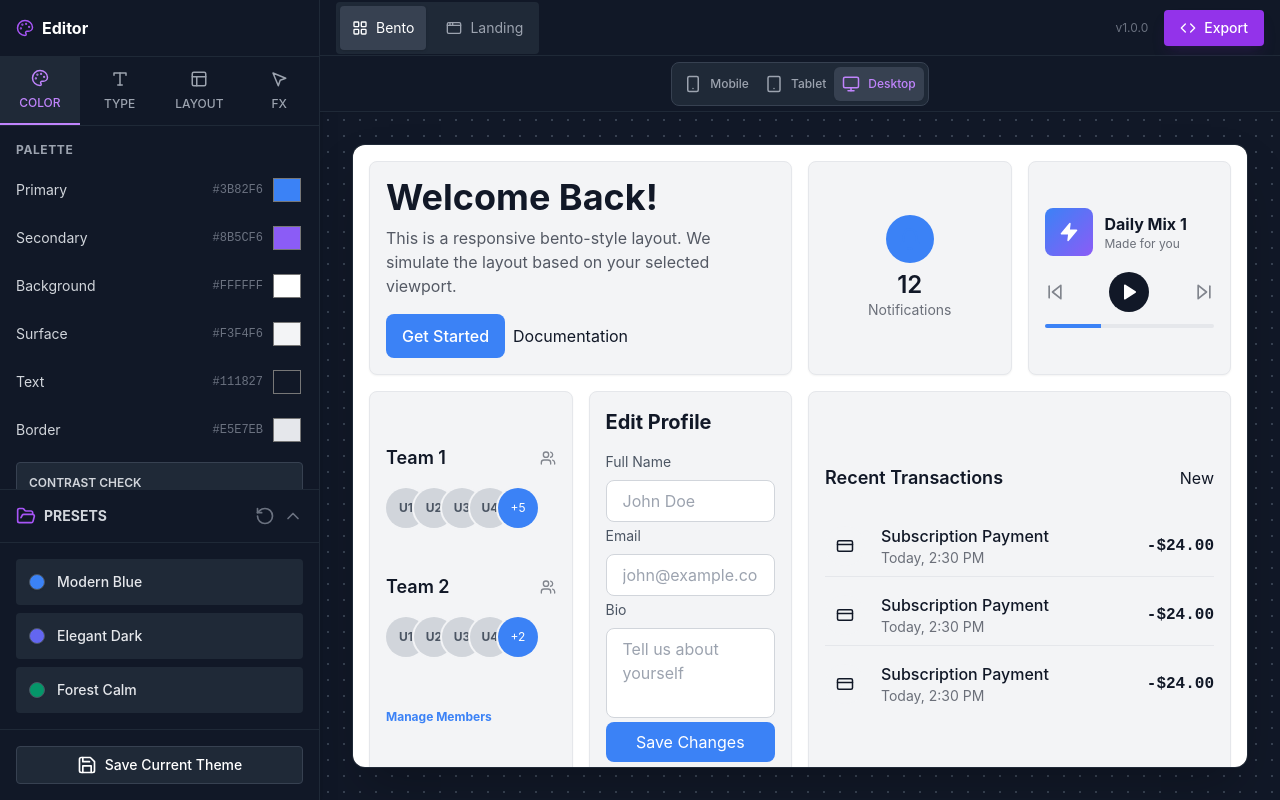
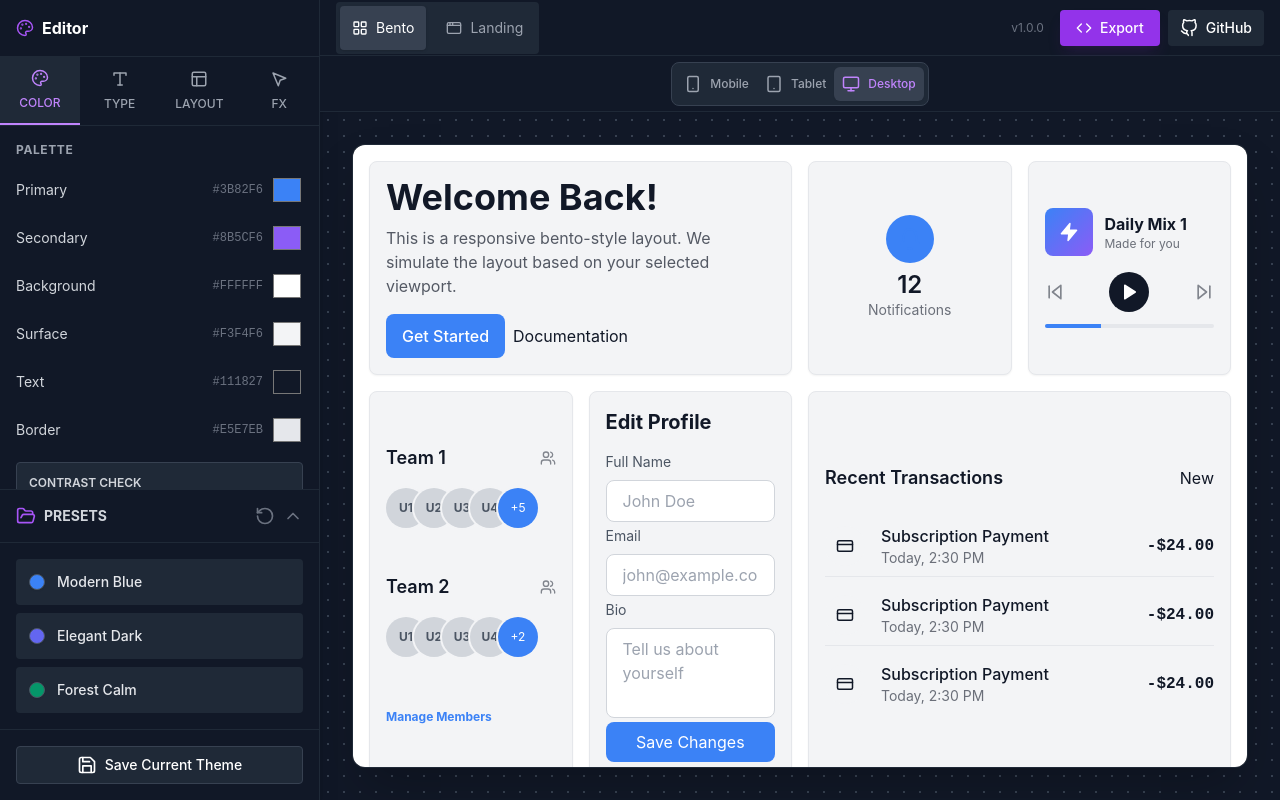
Before and after one commit to Danielgofu/css-sandbox, a React (Vite) app: page / in a window 1280 px wide. Built offline with nearby package versions, Linux system fonts and the light colour scheme; grey boxes are pictures that could not be loaded.

Commit message:
Github button added

```diff
--- a/package.json
+++ b/package.json
@@ -6,7 +6,8 @@
   "scripts": {
     "dev": "vite",
     "build": "tsc && vite build",
-    "preview": "vite preview"
+    "preview": "vite preview",
+    "deploy": "npm run build && powershell -Command \"Remove-Item -Recurse -Force ./docs; Copy-Item -Recurse -Force ./dist/* ./docs/\""
   },
   "dependencies": {
     "lucide-react": "^0.344.0",
--- a/src/App.tsx
+++ b/src/App.tsx
@@ -98,6 +98,16 @@ const App: React.FC = () => {
               <Code size={16} />
               <span className="hidden sm:inline">Export</span>
             </button>
+              <a
+                href="https://github.com/Danielgofu/css-sandbox"
+                target="_blank"
+                rel="noopener noreferrer"
+                className="flex items-center gap-2 px-3 py-2 bg-gray-800 hover:bg-gray-700 text-white text-sm font-medium rounded transition-colors min-h-[36px]"
+                title="Ver repositorio en GitHub"
+              >
+                <svg xmlns="http://www.w3.org/2000/svg" width="18" height="18" viewBox="0 0 24 24" fill="none" stroke="currentColor" strokeWidth="2" strokeLinecap="round" strokeLinejoin="round" className="lucide lucide-github"><path d="M9 19c-5 1.5-5-2.5-7-3m14 6v-3.87a3.37 3.37 0 0 0-.94-2.61c3.14-.35 6.44-1.54 6.44-7A5.44 5.44 0 0 0 20 4.77 5.07 5.07 0 0 0 19.91 1S18.73.65 16 2.48a13.38 13.38 0 0 0-7 0C6.27.65 5.09 1 5.09 1A5.07 5.07 0 0 0 5 4.77a5.44 5.44 0 0 0-1.5 3.78c0 5.42 3.3 6.61 6.44 7A3.37 3.37 0 0 0 11 21.13V22"/></svg>
+                <span className="hidden sm:inline">GitHub</span>
+              </a>
           </div>
         </header>
 
```
Also changed, not shown: 4 other files (tests, documents, lock files or other folders).
